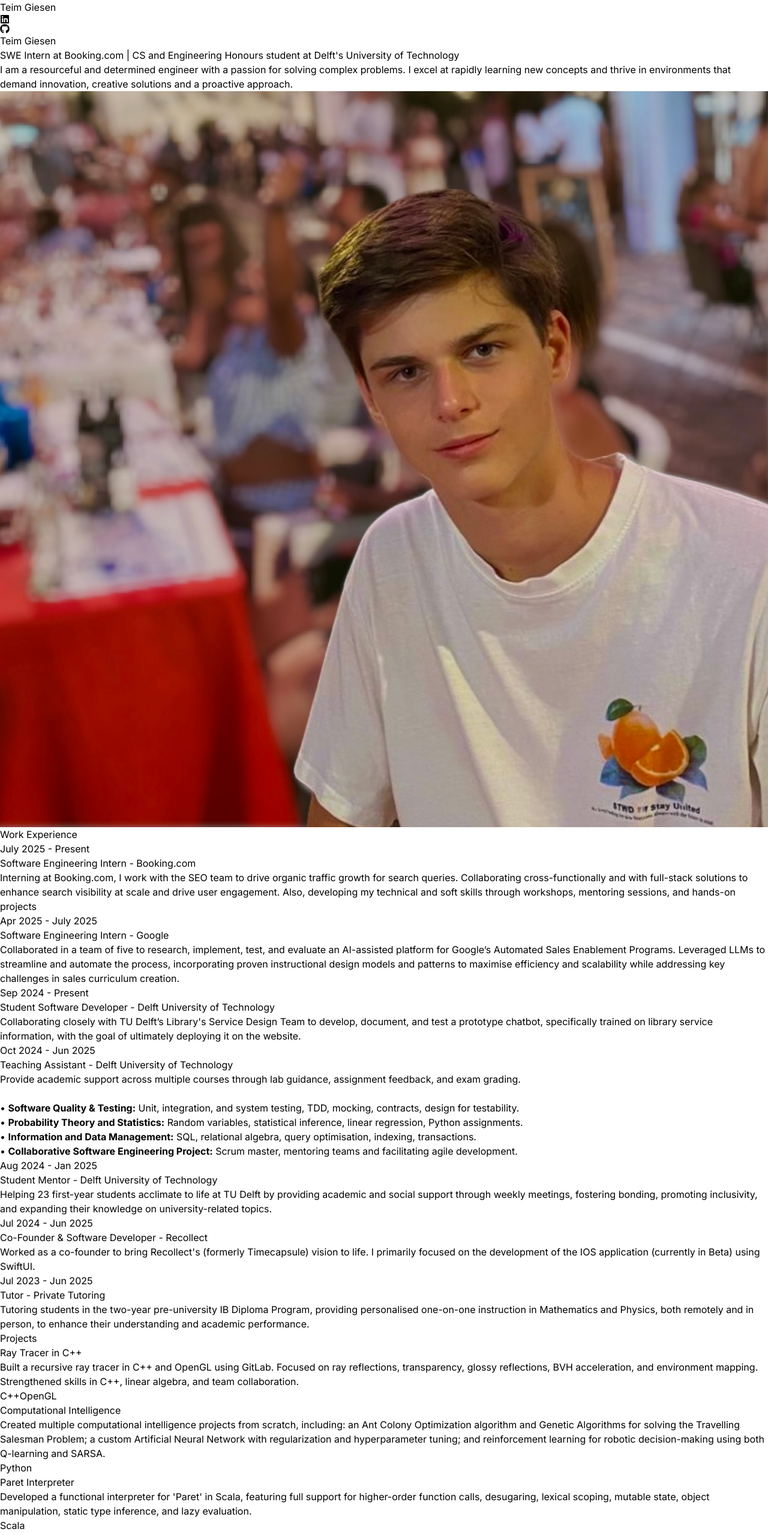
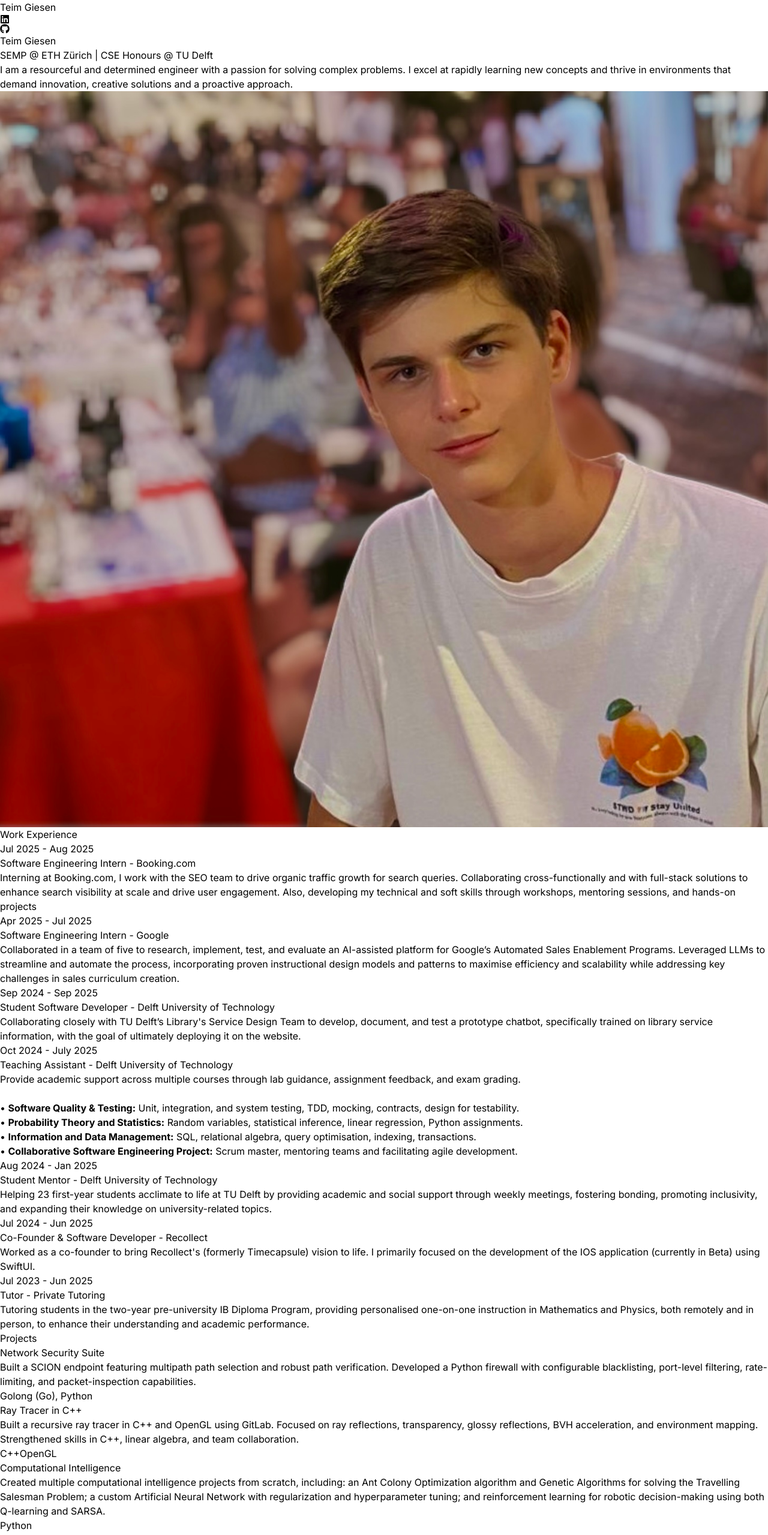
Before and after one commit to teimg/portfolio-site, a React (Vite) app: page / in a window 1280 px wide. Shown: the top 2559 px of the page at 60% size. Built offline with nearby package versions, Linux system fonts and the light colour scheme.

Commit message:
Updated experiences + cleanup

```diff
--- a/src/Components/Hero.jsx
+++ b/src/Components/Hero.jsx
@@ -1,4 +1,6 @@
 import {HERO_CONTENT} from "../constants"
+import {HERO_BANNER} from "../constants"
+import {NAME} from "../constants"
 import img from "../assets/about.jpg"
 import {motion} from "framer-motion"
 
@@ -12,15 +14,15 @@ const Hero = () => {
                     initial = {{x: -100, opacity: 0}}
                     animate = {{x: 0, opacity: 1}}
                     transition={{duration: 0.5, delay: 0.5}}>
-                        Teim Giesen
+                        {NAME}
                     </motion.h1>
                     <motion.span className="bg-gradient-to-l from-red-300 via-slate-500 to-blue-500 bg-clip-text text-2xl track-tight text-transparent max-w-xl"
                     initial = {{x: -100, opacity: 0}}
                     animate = {{x: 0, opacity: 1}}
                     transition={{duration: 0.5, delay: 0.75}}>
-                        SWE Intern at Booking.com | CS and Engineering Honours student at Delft's University of Technology
+                        {HERO_BANNER}
                     </motion.span>
-                    <motion.p className="my-2 max-w-xl py-6 font-light tracking-tighter"
+                    <motion.p className="my-2 text-xl max-w-xl py-6 font-light tracking-tighter"
                     initial = {{x: -100, opacity: 0}}
                     animate = {{x: 0, opacity: 1}}
                     transition={{duration: 0.5, delay: 1}}>
--- a/src/Components/Navbar.jsx
+++ b/src/Components/Navbar.jsx
@@ -1,11 +1,12 @@
 import { FaLinkedin } from "react-icons/fa";
 import { FaGithub } from "react-icons/fa";
+import {NAME} from "../constants"
 
 const Navbar = () => {
   return (
     <nav className="mb-20 flex items-center justify-between py-6">
       <div className="flex flex-shrink-0 items-center">
-        <h1>Teim Giesen</h1>
+        <h1>{NAME}</h1>
       </div>
       <div className="m-8 flex items-center justify-center gap-4 text-2xl">
         <a href="https://www.linkedin.com/in/teim-giesen/" target="_blank" rel="noopener noreferrer">
--- a/src/constants/index.js
+++ b/src/constants/index.js
@@ -3,11 +3,15 @@ import project2 from "../assets/projects/project-2.jpg";
 import project3 from "../assets/projects/project-3.jpg";
 import project4 from "../assets/projects/project-4.jpg";
 
+export const NAME = 'Teim Giesen'
+
 export const HERO_CONTENT = `I am a resourceful and determined engineer with a passion for solving complex problems. I excel at rapidly learning new concepts and thrive in environments that demand innovation, creative solutions and a proactive approach.`;
+
+export const HERO_BANNER = 'SEMP @ ETH Zürich | CSE Honours @ TU Delft'
 
 export const EXPERIENCES = [
   {
-    year: "July 2025 - Present",
+    year: "Jul 2025 - Aug 2025",
     role: "Software Engineering Intern",
     company: " Booking.com",
     description: `Interning at Booking.com, I work with the SEO team to drive organic traffic growth for search queries. Collaborating cross-functionally and with full-stack solutions to enhance search visibility at scale and drive user engagement. Also, developing my technical and soft skills through workshops, mentoring sessions, and hands-on projects`,
@@ -15,7 +19,7 @@ export const EXPERIENCES = [
     companyLink: "https://www.linkedin.com/company/booking.com"
   },
   {
-    year: "Apr 2025 - July 2025",
+    year: "Apr 2025 - Jul 2025",
     role: "Software Engineering Intern",
     company: " Google",
     description: `Collaborated in a team of five to research, implement, test, and evaluate an AI-assisted platform for Google’s Automated Sales Enablement Programs. Leveraged LLMs to streamline and automate the process, incorporating proven instructional design models and patterns to maximise efficiency and scalability while addressing key challenges in sales curriculum creation.`,
@@ -23,7 +27,7 @@ export const EXPERIENCES = [
     companyLink: "https://www.linkedin.com/company/google/"
   },
   {
-    year: "Sep 2024 - Present",
+    year: "Sep 2024 - Sep 2025",
     role: "Student Software Developer",
     company: " Delft University of Technology",
     description: `Collaborating closely with TU Delft’s Library's Service Design Team to develop, document, and test a prototype chatbot, specifically trained on library service information, with the goal of ultimately deploying it on the website.`,
@@ -31,7 +35,7 @@ export const EXPERIENCES = [
     companyLink: "https://www.linkedin.com/school/tudelft/"
   },
   {
-    year: "Oct 2024 - Jun 2025",
+    year: "Oct 2024 - July 2025",
     role: "Teaching Assistant",
     company: " Delft University of Technology",
     description: `Provide academic support across multiple courses through lab guidance, assignment feedback, and exam grading.<br /><br />
@@ -69,6 +73,13 @@ export const EXPERIENCES = [
 ];
 
 export const PROJECTS = [
+  {
+    title: "Network Security Suite",
+    image: project1,
+    description:
+      "Built a SCION endpoint featuring multipath path selection and robust path verification. Developed a Python firewall with configurable blacklisting, port-level filtering, rate-limiting, and packet-inspection capabilities.",
+    technologies: ["Golong (Go), Python"]
+  },
   {
     title: "Ray Tracer in C++",
     image: project1,
```
